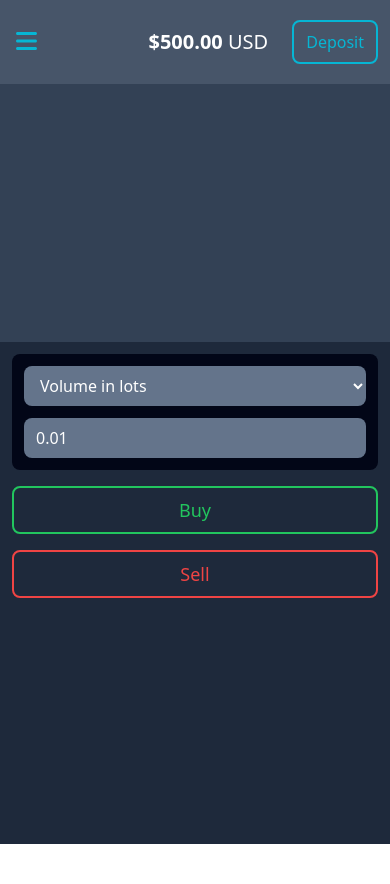
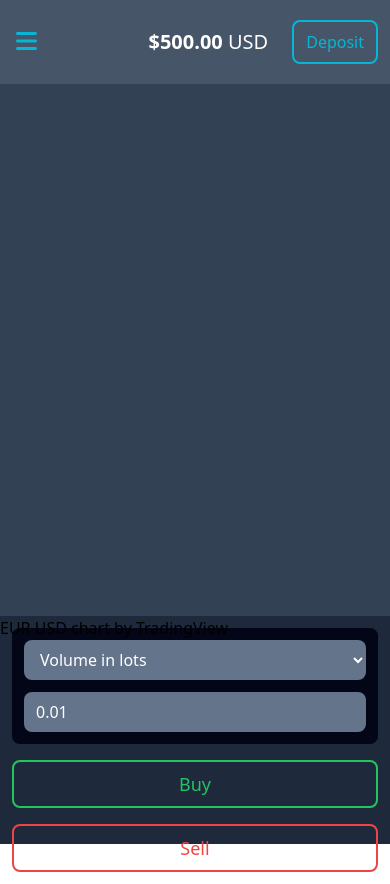
Before and after one commit to Ganwno/ehditrading-page, a Next.js app: page / in a window 390 px wide. Before the commit the page ends 844 px from the top, so only its background shows below. Built offline with nearby package versions, Linux system fonts and the light colour scheme.

Commit message:
mobile propotions fixed

```diff
--- a/pages/index.js
+++ b/pages/index.js
@@ -69,7 +69,7 @@ export default function TradingPage() {
             </ExpandedSideBar>
           )}
       </MobileMenu>}
-      <div className="grid grid-cols-12 w-full h-[90%] max-md:grid-cols-1">
+      <div className="grid grid-cols-12 w-full h-[90%] max-md:block">
         <SideBar isExpanded={isExpanded}>
         {sideBarItems.map((sideBarItem) => (
             <SideBarItem
@@ -92,13 +92,13 @@ export default function TradingPage() {
           )}
         </SideBar>
 
-        <div className="w-full h-full bg-slate-700 col-span-9">
+        <div className="w-full h-full bg-slate-700 col-span-9 max-md:row-span-7 max-md:h-[70%] ">
           {/* <Chart /> */}
           <TradingViewWidget />
           <Orders />
           <Footer />
         </div>
-        <div className="col-span-2">
+        <div className="col-span-2 max-md:h-[30%]">
           <BuySell />
         </div>
       </div>
```
